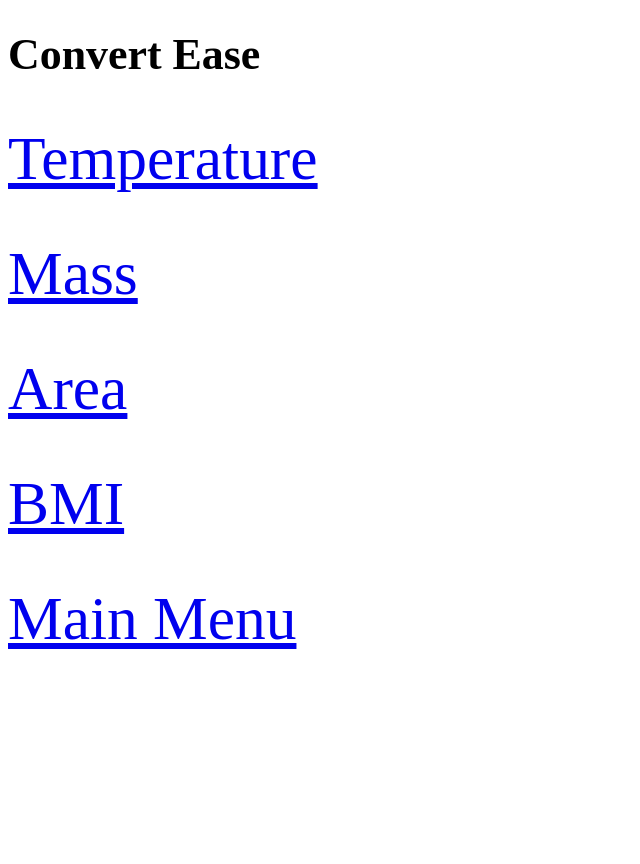
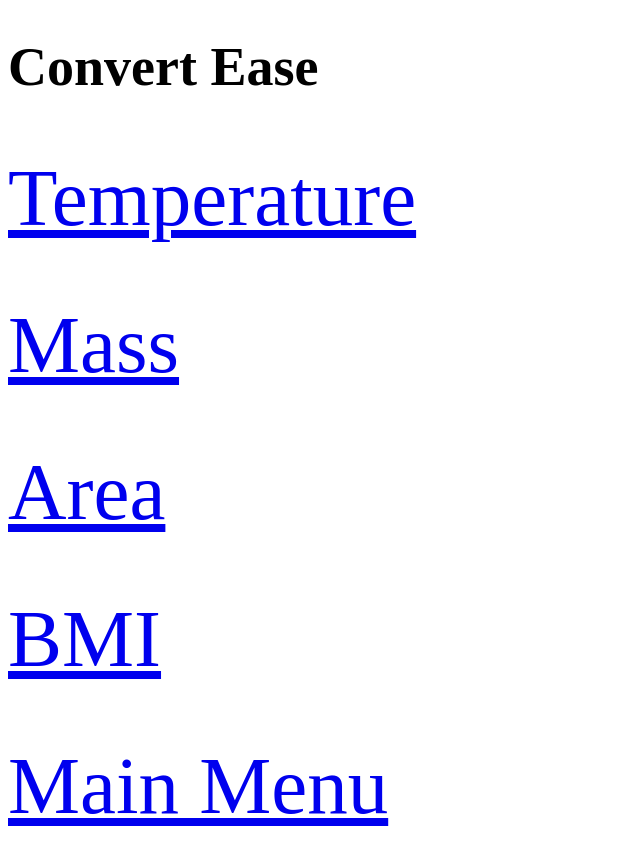
Before and after one commit to Manasmm007/Convert-Ease, a plain HTML site: page index.html in a window 1280 px wide. Shown: the whole page, without its empty margins (0-640 px from the left). Before the commit the page ends 800 px from the top, so only its background shows below. Drawn offline with Linux system fonts and the light colour scheme.

Commit message:
Update styles.css

```diff
--- a/styles.css
+++ b/styles.css
@@ -1,3 +1,3 @@
 *{
-  font-size:140%;
+  font-size:  150%;
 }
```
